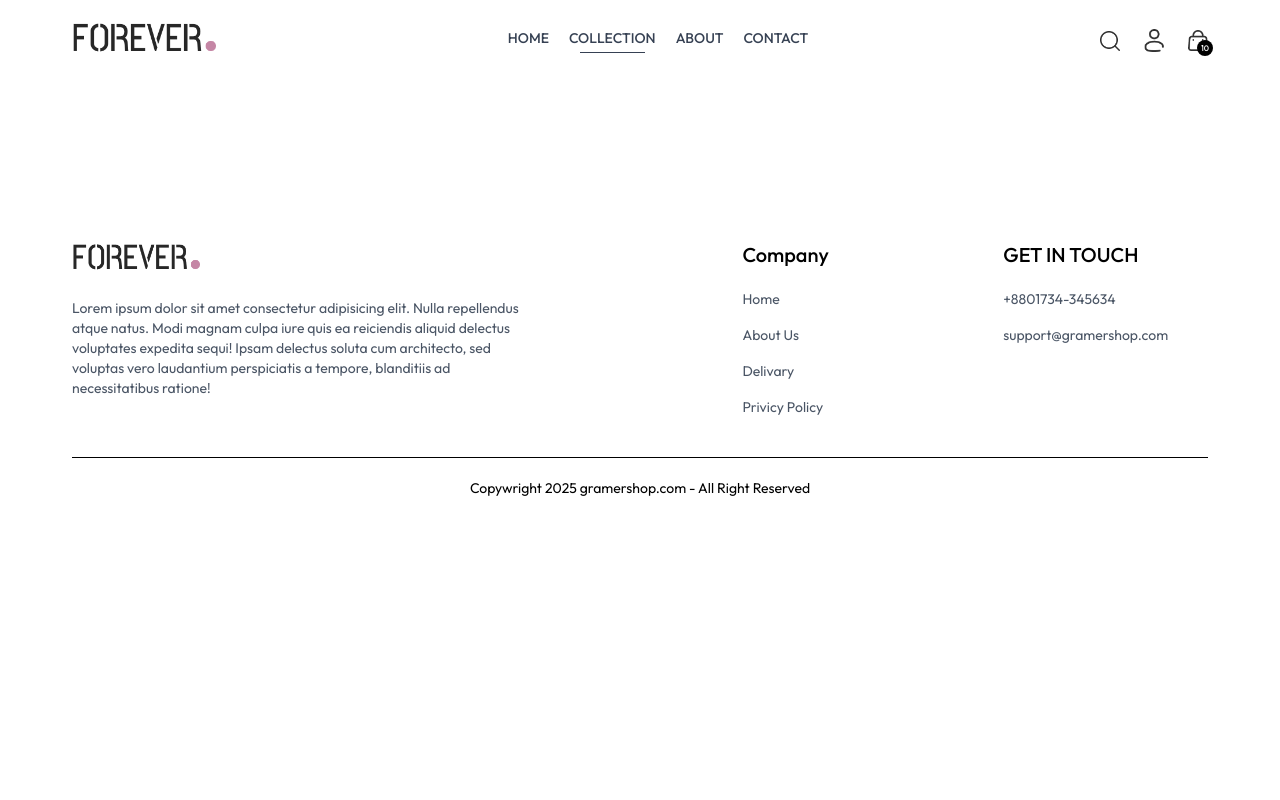
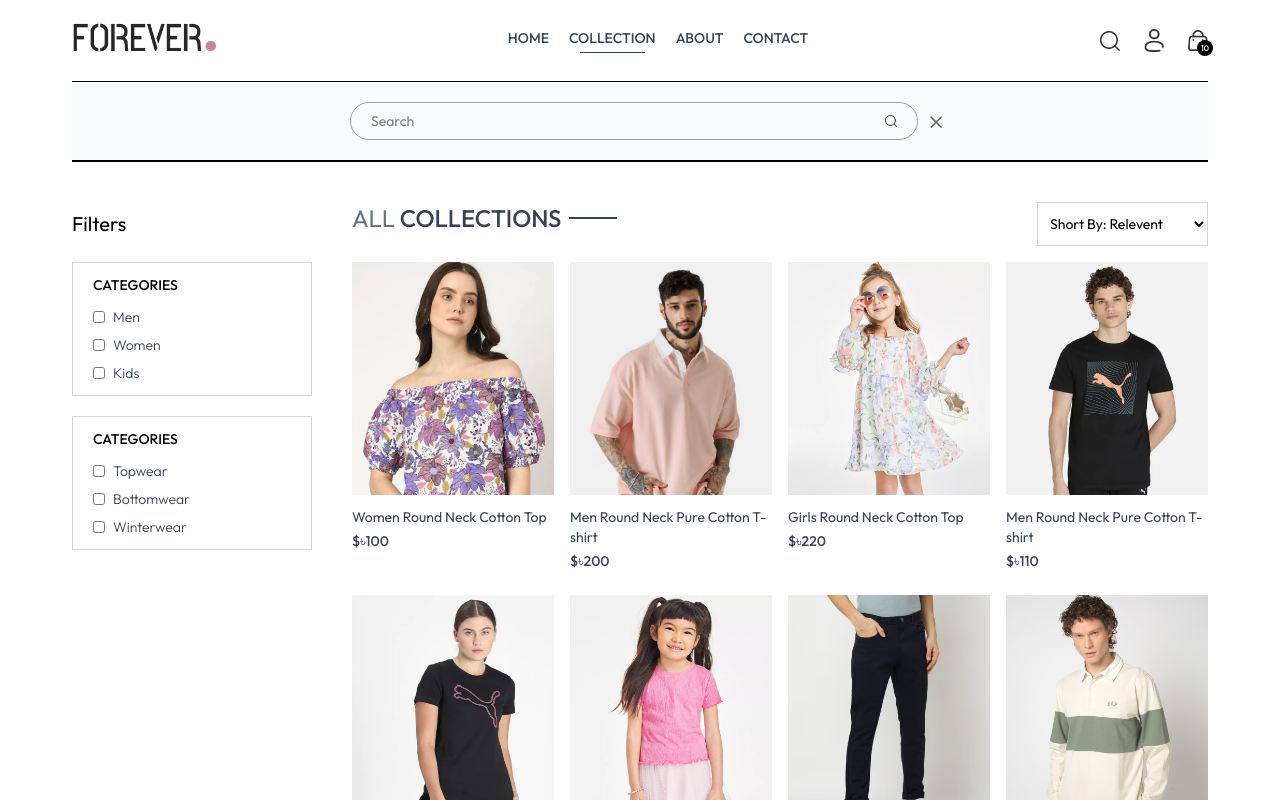
Before and after one commit to shagorpixel/mearn-stack-ecommerce-website-2025, a React (Vite) app in the folder client/: page /collection in a window 1280 px wide. Both pictures are taken after a click on the picture 1109 px from the left and 40 px from the top of the page. Shown: the top 800 px of the page. Built offline with nearby package versions, Linux system fonts and the light colour scheme.

Commit message:
Added Collection Page

```diff
--- a/client/src/App.jsx
+++ b/client/src/App.jsx
@@ -11,11 +11,13 @@
 import Orders from './Pages/Orders';
 import Navber from './Components/Navber';
 import Footer from './Components/Footer';
+import SearchBer from './Components/SearchBer';
 
 const App = () => {
   return (
     <div className=' px-4 sm:px-[5vw] md:px-[7vw] lg:px-[9vh] '>
       <Navber />
+      <SearchBer />
       <Routes>
         <Route path='/' element={<Home />}></Route>
         <Route path='/collection' element={<Collection />}></Route>
--- a/client/src/Components/Navber.jsx
+++ b/client/src/Components/Navber.jsx
@@ -1,8 +1,10 @@
-import React, { useState } from "react";
+import React, { useContext, useState } from "react";
 import { assets } from "./../assets/frontend_assets/assets";
 import { Link, NavLink } from "react-router-dom";
+import { ShopContext } from "../Context/ShopContext";
 
 const Navber = () => {
+  const {setShowSearch} = useContext(ShopContext);
   const menuList = [
     {
       name: "Home",
@@ -36,7 +38,7 @@
         ))}
       </ul>
       <div className=" flex items-center gap-6">
-        <img src={assets.search_icon} className=" w-5 cursor-pointer" alt="Search" />
+        <img onClick={()=>setShowSearch(true)} src={assets.search_icon} className=" w-5 cursor-pointer" alt="Search" />
         <div className=" relative group">
             <img src={assets.profile_icon} className=" w-5 cursor-pointer" alt="" />
             <div className=" group-hover:block hidden absolute dropdown-menu right-0 pt-4 ">
--- /dev/null
+++ b/client/src/Components/SearchBer.jsx
@@ -0,0 +1,29 @@
+import React, { useContext, useEffect, useState } from 'react';
+import { ShopContext } from '../Context/ShopContext';
+import { assets } from '../assets/frontend_assets/assets';
+import { useLocation } from 'react-router-dom';
+
+const SearchBer = () => {
+   const {search,setSearch,showSearch,setShowSearch} = useContext(ShopContext)
+   const location = useLocation();
+    const [visible,setVisible] = useState(false);
+   useEffect(()=>{
+        if(location.pathname.includes('collection')){
+            setVisible(true);
+        }else{
+            setVisible(false);
+        }
+   },[location])
+    return visible && showSearch ? (
+        <div className=' border-t border-b bg-gray-50 text-center'>
+            <div className=' inline-flex items-center justify-center border border-gray-400 px-5 py-2 my-5 mx-3 rounded-full w-3/4 sm:w-1/2'>
+                <input value={search} onChange={(e)=>setSearch(e.target.value)} className=' flex-1 outline-none bg-inherit text-sm' type='text' placeholder='Search' />
+                <img className=' w-3' src={assets.search_icon} alt="" />
+            </div>
+            <img onClick={()=>setShowSearch(false)} className=' inline w-3 cursor-pointer' src={assets.cross_icon} alt="" />
+        </div>
+
+    ):null;
+};
+
+export default SearchBer;
--- a/client/src/Context/ShopContext.jsx
+++ b/client/src/Context/ShopContext.jsx
@@ -1,22 +1,23 @@
-import React, { createContext } from 'react';
-import { products } from '../assets/frontend_assets/assets';
+import React, { createContext, useState } from "react";
+import { products } from "../assets/frontend_assets/assets";
 
 export const ShopContext = createContext();
 
-const ShopContextProvider = ({children}) => {
-    const currency = '৳';
-    const delivary_charge = 100;
-    const value = {
-        products,
-        currency,
-        delivary_charge
-    };
-    return (
-
-        <ShopContext.Provider value={value}>
-            {children}
-        </ShopContext.Provider>
-    );
+const ShopContextProvider = ({ children }) => {
+  const [search, setSearch] = useState("");
+  const [showSearch, setShowSearch] = useState(false);
+  const currency = "৳";
+  const delivary_charge = 100;
+  const value = {
+    products,
+    currency,
+    delivary_charge,
+    search,
+    setSearch,
+    showSearch,
+    setShowSearch,
+  };
+  return <ShopContext.Provider value={value}>{children}</ShopContext.Provider>;
 };
 
 export default ShopContextProvider;
--- a/client/src/Pages/Collection.jsx
+++ b/client/src/Pages/Collection.jsx
@@ -1,9 +1,130 @@
-import React from 'react';
+import React, { useContext, useEffect, useState } from 'react';
+import { ShopContext } from './../Context/ShopContext';
+import { assets } from '../assets/frontend_assets/assets';
+import Title from '../Components/Title';
+import ProductItem from './../Components/ProductItem';
 
 const Collection = () => {
+    const {products,search} = useContext(ShopContext);
+    const [showFilter,setShowFilter] = useState(false);
+    const[filterProducts,setFilterProducts] = useState([]);
+    const[category,setCategory] = useState([]);
+    const [subCategory,setSubCategory] = useState([]);
+    const [shortType,setShortType] = useState('relavent');
+    const toggleCategory = (e)=>{
+        if(category.includes(e.target.value)){
+            setCategory(prev=>prev.filter(item=>item !== e.target.value))
+        }else{
+            setCategory(prev=>[...prev, e.target.value])
+        }
+    }
+    const toggleSubCategory = (e)=>{
+        if(subCategory.includes(e.target.value)){
+            setSubCategory(prev=>prev.filter(subCategory=>subCategory !== e.target.value));
+        }else{
+            setSubCategory(prev=>[...prev,e.target.value]);
+        }
+    }
+    const applyFilter = ()=>{
+        let productCopy = products.slice();
+        if(search){
+            productCopy = productCopy.filter(item=>item.name.toLowerCase().includes(search.toLowerCase()));
+        }
+        if(category.length>0){
+            productCopy = productCopy.filter(item=>category.includes(item.category))
+        }
+        if(subCategory.length>0){
+            productCopy = productCopy.filter(item=>subCategory.includes(item.subCategory));
+        }
+        setFilterProducts(productCopy)
+    }
+    const shortProduct = ()=>{
+        let fpCopy = filterProducts.slice();
+        switch(shortType){
+            case'low-high':
+                setFilterProducts(fpCopy.sort((a,b)=>(a.price - b.price)));
+                break;
+            case 'high-low':
+                setFilterProducts(fpCopy.sort((a,b)=>(b.price - a.price)));
+                break
+            default:
+                applyFilter();
+                break
+        }
+    }
+    useEffect(()=>{
+        applyFilter();
+    },[category,subCategory,search]);
+    useEffect(()=>{
+        shortProduct();
+    },[shortType]);
+
+
     return (
-        <div>
+        <div className='flex flex-col sm:flex-row gap-1 sm:gap-10 pt-10 border-t'>
+            {/* filter Options */}
+            <div className=' min-w-60'>
+                <p onClick={()=>setShowFilter((prev)=>!prev)} className=' my-2 text-xl flex items-center cursor-pointer gap-2'>Filters
+                    <img className={`h-3 sm:hidden ${showFilter?'rotate-90':''}`} src={assets.dropdown_icon} alt="" />
+                </p>
+                {/* Category Filter */}
+                <div className={`border border-gray-300 pl-5 py-3 mt-6 md:block ${showFilter?'':'hidden'}`}>
+                    <p className=' mb-3 text-sm font-medium'>CATEGORIES</p>
+                    <div className=' flex flex-col gap-2 text-sm font-light text-gray-700'>
+                        <p className=' flex gap-2'>
+                            <input id='Men' onChange={toggleCategory} className=' w-3' type="checkbox" value={'Men'} />
+                            <label htmlFor="Men">Men</label>
+                        </p>
+                        <p className=' flex gap-2 '>
+                            <input id='Women' onChange={toggleCategory} className=' w-3' type="checkbox" value={'Women'} />
+                            <label htmlFor="Women">Women</label>
+                        </p>
+                        <p className=' flex gap-2 '>
+                            <input id='Kids' onChange={toggleCategory} className=' w-3' type="checkbox" value={'Kids'} />
+                            <label htmlFor="Kids">Kids</label>
+                        </p>
+                    </div>
+                </div>
+                {/* Sub Category Filter */}
+                <div className={`border border-gray-300 pl-5 py-3 my-5 md:block ${showFilter?'':'hidden'}`}>
+                    <p className=' mb-3 text-sm font-medium'>CATEGORIES</p>
+                    <div className=' flex flex-col gap-2 text-sm font-light text-gray-700'>
+                        <p className=' flex gap-2'>
+                            <input id='Topwear' onClick={toggleSubCategory} className=' w-3' type="checkbox" value={'Topwear'} />
+                            <label htmlFor="Topwear">Topwear</label>
+                        </p>
+                        <p className=' flex gap-2 '>
+                            <input id='Bottomwear' onClick={toggleSubCategory} className=' w-3' type="checkbox" value={'Bottomwear'} />
+                            <label htmlFor="Bottomwear">Bottomwear</label>
+                        </p>
+                        <p className=' flex gap-2 '>
+                            <input id='Winterwear' onClick={toggleSubCategory} className=' w-3' type="checkbox" value={'Winterwear'} />
+                            <label htmlFor="Winterwear">Winterwear</label>
+                        </p>
+                    </div>
+                </div>
+            </div>
 
+            {/* Right Sidebar */}
+            <div className=' flex-1'>
+                <div className=' flex justify-between text-base sm:text-2xl mb-4'>
+                    <Title text1={"ALL"} text2={"COLLECTIONS"}></Title>
+                    {/* Product Shourt */}
+                    <select onChange={(e)=>setShortType(e.target.value)} className='border border-gray-300 text-sm
+                     px-2'>
+                        <option value="relevent">Short By: Relevent</option>
+                        <option value="low-high">Short By: Low to High</option>
+                        <option value="high-low">Short By: High to Low</option>
+                     </select>
+                </div>
+
+                {/* map Products */}
+                <div className=' grid grid-cols-2 md:grid-cols-3 lg:grid-cols-4 gap-4 gap-y-6'>
+                    {
+                      filterProducts.map((product,index)=><ProductItem key={index}product={product} />)
+                    }
+                </div>
+            </div>
         </div>
     );
 };
```
